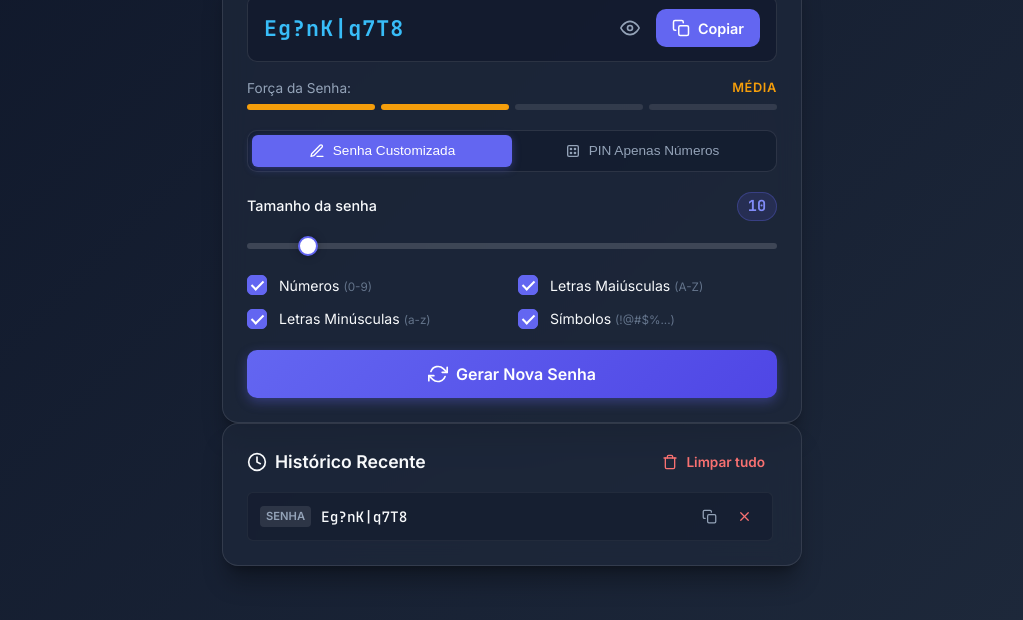
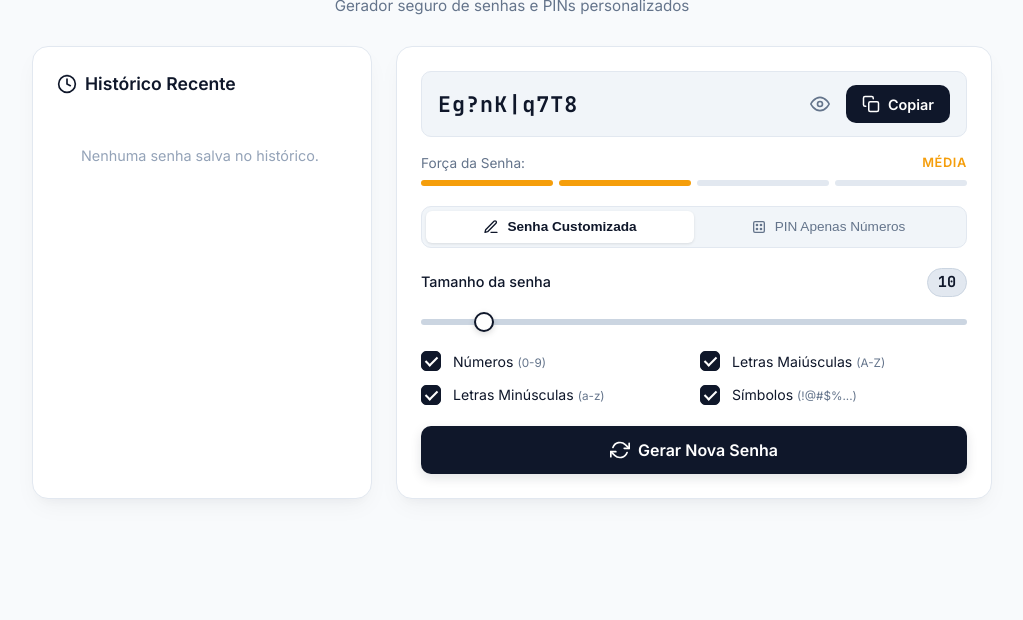
Before and after one commit to anderitmo/gerador-de-senhas, a website: page index.html in a window 1280 px wide. Shown: the part 180-800 px from the top of the page, without its empty margins (128-1151 px from the left). Drawn offline with Linux system fonts and the light colour scheme.

Commit message:
Add files via upload

```diff
--- a/index.html
+++ b/index.html
@@ -22,7 +22,25 @@
     </header>
 
     <main class="main-content">
-      <!-- Card Principal -->
+      <!-- Coluna Esquerda: Histórico de Senhas -->
+      <section class="card history-card">
+        <div class="history-header">
+          <div class="history-title">
+            <svg xmlns="http://www.w3.org/2000/svg" width="20" height="20" viewBox="0 0 24 24" fill="none" stroke="currentColor" stroke-width="2" stroke-linecap="round" stroke-linejoin="round"><circle cx="12" cy="12" r="10"></circle><polyline points="12 6 12 12 16 14"></polyline></svg>
+            <h2>Histórico Recente</h2>
+          </div>
+          <button id="clearHistoryBtn" class="btn btn-ghost text-danger" title="Excluir todo o histórico">
+            <svg xmlns="http://www.w3.org/2000/svg" width="16" height="16" viewBox="0 0 24 24" fill="none" stroke="currentColor" stroke-width="2" stroke-linecap="round" stroke-linejoin="round"><polyline points="3 6 5 6 21 6"></polyline><path d="M19 6v14a2 2 0 0 1-2 2H7a2 2 0 0 1-2-2V6m3 0V4a2 2 0 0 1 2-2h4a2 2 0 0 1 2 2v2"></path></svg>
+            Limpar tudo
+          </button>
+        </div>
+
+        <div id="historyList" class="history-list">
+          <!-- Itens do histórico serão inseridos dinamicamente aqui -->
+        </div>
+      </section>
+
+      <!-- Coluna Direita: Gerador de Senhas -->
       <section class="card generator-card">
         <!-- Display da Senha Gerada -->
         <div class="display-box">
@@ -113,24 +131,6 @@
           Gerar Nova Senha
         </button>
       </section>
-
-      <!-- Histórico de Senhas -->
-      <section class="card history-card">
-        <div class="history-header">
-          <div class="history-title">
-            <svg xmlns="http://www.w3.org/2000/svg" width="20" height="20" viewBox="0 0 24 24" fill="none" stroke="currentColor" stroke-width="2" stroke-linecap="round" stroke-linejoin="round"><circle cx="12" cy="12" r="10"></circle><polyline points="12 6 12 12 16 14"></polyline></svg>
-            <h2>Histórico Recente</h2>
-          </div>
-          <button id="clearHistoryBtn" class="btn btn-ghost text-danger" title="Excluir todo o histórico">
-            <svg xmlns="http://www.w3.org/2000/svg" width="16" height="16" viewBox="0 0 24 24" fill="none" stroke="currentColor" stroke-width="2" stroke-linecap="round" stroke-linejoin="round"><polyline points="3 6 5 6 21 6"></polyline><path d="M19 6v14a2 2 0 0 1-2 2H7a2 2 0 0 1-2-2V6m3 0V4a2 2 0 0 1 2-2h4a2 2 0 0 1 2 2v2"></path></svg>
-            Limpar tudo
-          </button>
-        </div>
-
-        <div id="historyList" class="history-list">
-          <!-- Itens do histórico serão inseridos dinamicamente aqui -->
-        </div>
-      </section>
     </main>
 
     <!-- Toast Notification -->
--- a/script.js
+++ b/script.js
@@ -120,7 +120,7 @@ function calculateStrength(password, mode) {
     { text: 'Fraca', color: '#f97316' },       // 1 bar
     { text: 'Média', color: '#f59e0b' },       // 2 bars
     { text: 'Forte', color: '#10b981' },       // 3 bars
-    { text: 'Muito Forte', color: '#3b82f6' }  // 4 bars
+    { text: 'Muito Forte', color: '#2563eb' }  // 4 bars
   ];
 
   return {
@@ -134,6 +134,7 @@ function calculateStrength(password, mode) {
  * Render Password Strength UI
  */
 function updateStrengthUI(password) {
+  if (typeof document === 'undefined') return;
   const strengthText = document.getElementById('strengthText');
   const strengthBars = document.getElementById('strengthBars');
   if (!strengthText || !strengthBars) return;
@@ -147,7 +148,7 @@ function updateStrengthUI(password) {
     if (index < score) {
       bar.style.backgroundColor = color;
     } else {
-      bar.style.backgroundColor = 'rgba(255, 255, 255, 0.1)';
+      bar.style.backgroundColor = '#e2e8f0';
     }
   });
 }
@@ -176,6 +177,7 @@ function saveHistory(history) {
 }
 
 function addToHistory(value, type) {
+  if (!value) return;
   let history = getHistory();
   // Avoid duplicate if same as the last generated item
   if (history.length > 0 && history[0].value === value) {
@@ -214,6 +216,7 @@ function clearAllHistory() {
  * Render History List UI
  */
 function renderHistory() {
+  if (typeof document === 'undefined') return;
   const historyList = document.getElementById('historyList');
   const clearHistoryBtn = document.getElementById('clearHistoryBtn');
   if (!historyList || !clearHistoryBtn) return;
@@ -251,7 +254,7 @@ function renderHistory() {
     // Copy event
     itemEl.querySelector('.copy-item-btn').addEventListener('click', (e) => {
       const val = e.currentTarget.getAttribute('data-value');
-      copyToClipboard(val);
+      copyToClipboard(val, false);
     });
 
     // Remove event
@@ -270,9 +273,16 @@ function escapeHtml(str) {
 
 /**
  * Copy to Clipboard Helper
+ * @param {string} text - Text to copy
+ * @param {boolean} shouldSaveToHistory - Whether to record this copy action into history persistence
  */
-function copyToClipboard(text) {
+function copyToClipboard(text, shouldSaveToHistory = true) {
   if (!text) return;
+
+  if (shouldSaveToHistory) {
+    addToHistory(text, currentMode === 'pin' ? 'PIN' : 'Senha');
+  }
+
   if (typeof navigator !== 'undefined' && navigator.clipboard && navigator.clipboard.writeText) {
     navigator.clipboard.writeText(text).then(() => showToast('Copiado para a área de transferência!'));
   } else if (typeof document !== 'undefined') {
@@ -292,6 +302,7 @@ function copyToClipboard(text) {
  */
 let toastTimeout;
 function showToast(msg) {
+  if (typeof document === 'undefined') return;
   const toast = document.getElementById('toast');
   if (!toast) return;
   toast.textContent = msg;
@@ -306,11 +317,11 @@ function showToast(msg) {
  * Generate Action Handler
  */
 function handleGenerate() {
-  const lengthSlider = document.getElementById('lengthSlider');
-  const chkNumbers = document.getElementById('chkNumbers');
-  const chkUppercase = document.getElementById('chkUppercase');
-  const chkLowercase = document.getElementById('chkLowercase');
-  const chkSymbols = document.getElementById('chkSymbols');
+  const lengthSlider = typeof document !== 'undefined' ? document.getElementById('lengthSlider') : null;
+  const chkNumbers = typeof document !== 'undefined' ? document.getElementById('chkNumbers') : null;
+  const chkUppercase = typeof document !== 'undefined' ? document.getElementById('chkUppercase') : null;
+  const chkLowercase = typeof document !== 'undefined' ? document.getElementById('chkLowercase') : null;
+  const chkSymbols = typeof document !== 'undefined' ? document.getElementById('chkSymbols') : null;
 
   const options = {
     length: lengthSlider ? parseInt(lengthSlider.value, 10) : 10,
@@ -324,13 +335,13 @@ function handleGenerate() {
   currentPassword = generatePasswordOptions(options);
   renderDisplayPassword();
   updateStrengthUI(currentPassword);
-  addToHistory(currentPassword, currentMode === 'pin' ? 'PIN' : 'Senha');
 }
 
 /**
  * Render Main Output Display
  */
 function renderDisplayPassword() {
+  if (typeof document === 'undefined') return;
   const passwordText = document.getElementById('passwordText');
   if (!passwordText) return;
 
@@ -347,6 +358,7 @@ function renderDisplayPassword() {
  * Event Listeners Registration
  */
 function initEvents() {
+  if (typeof document === 'undefined') return;
   const lengthSlider = document.getElementById('lengthSlider');
   const lengthValue = document.getElementById('lengthValue');
   const chkNumbers = document.getElementById('chkNumbers');
@@ -397,9 +409,19 @@ function initEvents() {
           if (currentMode === 'pin') {
             optionsGrid.style.opacity = '0.4';
             optionsGrid.style.pointerEvents = 'none';
+            // Set PIN default length to 4
+            if (lengthSlider && lengthValue) {
+              lengthSlider.value = 4;
+              lengthValue.textContent = '4';
+            }
           } else {
             optionsGrid.style.opacity = '1';
             optionsGrid.style.pointerEvents = 'auto';
+            // Set Custom Password default length to 10 if previously set to PIN default
+            if (lengthSlider && lengthValue && lengthSlider.value === '4') {
+              lengthSlider.value = 10;
+              lengthValue.textContent = '10';
+            }
           }
         }
 
@@ -412,11 +434,11 @@ function initEvents() {
   if (generateBtn) generateBtn.addEventListener('click', handleGenerate);
 
   // Copy Main Password
-  if (copyBtn) copyBtn.addEventListener('click', () => copyToClipboard(currentPassword));
+  if (copyBtn) copyBtn.addEventListener('click', () => copyToClipboard(currentPassword, true));
   if (passwordOutput) {
     passwordOutput.addEventListener('click', (e) => {
       if (!e.target.closest('.display-actions')) {
-        copyToClipboard(currentPassword);
+        copyToClipboard(currentPassword, true);
       }
     });
   }
@@ -459,6 +481,10 @@ if (typeof module !== 'undefined' && module.exports) {
   module.exports = {
     generatePasswordOptions,
     calculateStrength,
+    getHistory,
+    saveHistory,
+    addToHistory,
+    clearAllHistory,
     CHAR_SETS
   };
 }
--- a/style.css
+++ b/style.css
@@ -1,21 +1,22 @@
-/* Variables & Theme Properties */
+/* Variables & Theme Properties - Light / Clean / Neutral */
 :root {
-  --bg-gradient-start: #0f172a;
-  --bg-gradient-end: #1e293b;
-  --card-bg: rgba(30, 41, 59, 0.7);
-  --card-border: rgba(255, 255, 255, 0.1);
-  --text-primary: #f8fafc;
-  --text-secondary: #94a3b8;
-  --text-muted: #64748b;
+  --bg-main: #f8fafc;
+  --card-bg: #ffffff;
+  --card-border: #e2e8f0;
+  --text-primary: #0f172a;
+  --text-secondary: #64748b;
+  --text-muted: #94a3b8;
 
-  --accent-primary: #6366f1;
-  --accent-primary-hover: #4f46e5;
-  --accent-glow: rgba(99, 102, 241, 0.35);
+  --accent-primary: #2563eb;
+  --accent-primary-hover: #1d4ed8;
+  --accent-glow: rgba(37, 99, 235, 0.15);
+
+  --neutral-bg: #f1f5f9;
+  --neutral-border: #cbd5e1;
 
   --success-color: #10b981;
   --warning-color: #f59e0b;
   --danger-color: #ef4444;
-  --danger-hover: #dc2626;
 
   --font-sans: 'Inter', -apple-system, BlinkMacSystemFont, "Segoe UI", Roboto, sans-serif;
   --font-mono: 'JetBrains Mono', monospace;
@@ -35,22 +36,22 @@
 
 body {
   font-family: var(--font-sans);
-  background: linear-gradient(135deg, var(--bg-gradient-start), var(--bg-gradient-end));
+  background-color: var(--bg-main);
   color: var(--text-primary);
   min-height: 100vh;
   display: flex;
   justify-content: center;
   align-items: center;
-  padding: 24px 16px;
+  padding: 32px 20px;
   line-height: 1.5;
 }
 
 .app-container {
   width: 100%;
-  max-width: 580px;
+  max-width: 960px;
   display: flex;
   flex-direction: column;
-  gap: 24px;
+  gap: 28px;
 }
 
 /* Header */
@@ -67,23 +68,21 @@ body {
 }
 
 .logo-icon {
-  background: linear-gradient(135deg, #6366f1, #a855f7);
+  background: var(--text-primary);
   color: #ffffff;
   padding: 8px;
   border-radius: var(--radius-md);
   display: flex;
   align-items: center;
   justify-content: center;
-  box-shadow: 0 4px 14px var(--accent-glow);
+  box-shadow: 0 4px 12px rgba(15, 23, 42, 0.12);
 }
 
 .app-header h1 {
-  font-size: 1.8rem;
+  font-size: 2rem;
   font-weight: 700;
   letter-spacing: -0.02em;
-  background: linear-gradient(to right, #ffffff, #cbd5e1);
-  -webkit-background-clip: text;
-  -webkit-text-fill-color: transparent;
+  color: var(--text-primary);
 }
 
 .subtitle {
@@ -91,20 +90,38 @@ body {
   font-size: 0.95rem;
 }
 
+/* Two-Column Main Grid */
+.main-content {
+  display: grid;
+  grid-template-columns: 340px 1fr;
+  gap: 24px;
+  align-items: start;
+}
+
+@media (max-width: 820px) {
+  .main-content {
+    grid-template-columns: 1fr;
+  }
+}
+
 /* Cards */
 .card {
   background: var(--card-bg);
-  backdrop-filter: blur(12px);
-  -webkit-backdrop-filter: blur(12px);
   border: 1px solid var(--card-border);
   border-radius: var(--radius-lg);
   padding: 24px;
-  box-shadow: 0 20px 25px -5px rgba(0, 0, 0, 0.3), 0 8px 10px -6px rgba(0, 0, 0, 0.3);
+  box-shadow: 0 10px 25px -5px rgba(15, 23, 42, 0.05), 0 8px 10px -6px rgba(15, 23, 42, 0.03);
+}
+
+/* Generator Card */
+.generator-card {
+  display: flex;
+  flex-direction: column;
 }
 
 /* Password Display */
 .display-box {
-  background: rgba(15, 23, 42, 0.6);
+  background: var(--neutral-bg);
   border: 1px solid var(--card-border);
   border-radius: var(--radius-md);
   padding: 12px 16px;
@@ -117,7 +134,7 @@ body {
 }
 
 .display-box:hover {
-  border-color: rgba(99, 102, 241, 0.4);
+  border-color: var(--neutral-border);
 }
 
 .password-output {
@@ -127,7 +144,7 @@ body {
   font-family: var(--font-mono);
   font-size: 1.35rem;
   font-weight: 700;
-  color: #38bdf8;
+  color: var(--text-primary);
   letter-spacing: 0.05em;
   user-select: all;
   cursor: pointer;
@@ -171,29 +188,28 @@ body {
 }
 
 .btn-primary {
-  background: var(--accent-primary);
+  background: var(--text-primary);
   color: white;
 }
 
 .btn-primary:hover {
-  background: var(--accent-primary-hover);
-  box-shadow: 0 0 15px var(--accent-glow);
+  background: #334155;
 }
 
 .btn-action {
   width: 100%;
   padding: 14px;
-  background: linear-gradient(135deg, #6366f1, #4f46e5);
+  background: var(--text-primary);
   color: white;
   font-size: 1rem;
   border-radius: var(--radius-md);
   margin-top: 20px;
-  box-shadow: 0 4px 12px var(--accent-glow);
+  box-shadow: 0 4px 12px rgba(15, 23, 42, 0.12);
 }
 
 .btn-action:hover {
+  background: #334155;
   transform: translateY(-1px);
-  box-shadow: 0 6px 20px var(--accent-glow);
 }
 
 .btn-action:active {
@@ -215,7 +231,7 @@ body {
 
 .icon-btn:hover {
   color: var(--text-primary);
-  background: rgba(255, 255, 255, 0.08);
+  background: #e2e8f0;
 }
 
 .btn-ghost {
@@ -226,16 +242,16 @@ body {
 }
 
 .btn-ghost:hover {
-  background: rgba(255, 255, 255, 0.06);
+  background: #f1f5f9;
 }
 
 .text-danger {
-  color: #f87171;
+  color: #ef4444;
 }
 
 .text-danger:hover {
-  color: var(--danger-color);
-  background: rgba(239, 68, 68, 0.1);
+  color: #dc2626;
+  background: #fef2f2;
 }
 
 /* Strength Meter */
@@ -269,7 +285,7 @@ body {
 
 .strength-bars .bar {
   flex: 1;
-  background: rgba(255, 255, 255, 0.1);
+  background: #e2e8f0;
   border-radius: 3px;
   transition: var(--transition);
 }
@@ -277,7 +293,7 @@ body {
 /* Mode Selector */
 .mode-selector {
   display: flex;
-  background: rgba(15, 23, 42, 0.5);
+  background: var(--neutral-bg);
   border-radius: var(--radius-md);
   padding: 4px;
   margin-bottom: 20px;
@@ -302,9 +318,10 @@ body {
 }
 
 .mode-btn.active {
-  background: var(--accent-primary);
-  color: white;
-  box-shadow: 0 2px 8px var(--accent-glow);
+  background: var(--card-bg);
+  color: var(--text-primary);
+  box-shadow: 0 1px 3px rgba(0, 0, 0, 0.1);
+  font-weight: 600;
 }
 
 /* Controls */
@@ -324,14 +341,14 @@ body {
 }
 
 .length-badge {
-  background: rgba(99, 102, 241, 0.15);
-  color: #818cf8;
+  background: #e2e8f0;
+  color: var(--text-primary);
   padding: 2px 10px;
   border-radius: 20px;
   font-family: var(--font-mono);
   font-weight: 700;
   font-size: 0.95rem;
-  border: 1px solid rgba(99, 102, 241, 0.3);
+  border: 1px solid var(--neutral-border);
 }
 
 /* Slider Custom Styling */
@@ -340,7 +357,7 @@ input[type="range"] {
   appearance: none;
   width: 100%;
   height: 6px;
-  background: rgba(255, 255, 255, 0.15);
+  background: #cbd5e1;
   border-radius: 3px;
   outline: none;
 }
@@ -352,15 +369,15 @@ input[type="range"]::-webkit-slider-thumb {
   height: 20px;
   border-radius: 50%;
   background: white;
-  border: 2px solid var(--accent-primary);
+  border: 2px solid var(--text-primary);
   cursor: pointer;
-  box-shadow: 0 0 10px rgba(0, 0, 0, 0.3);
+  box-shadow: 0 2px 6px rgba(0, 0, 0, 0.15);
   transition: var(--transition);
 }
 
 input[type="range"]::-webkit-slider-thumb:hover {
   transform: scale(1.15);
-  background: var(--accent-primary);
+  background: var(--text-primary);
   border-color: white;
 }
 
@@ -403,19 +420,19 @@ input[type="range"]::-webkit-slider-thumb:hover {
   transform: translateY(-50%);
   height: 20px;
   width: 20px;
-  background-color: rgba(255, 255, 255, 0.08);
-  border: 1px solid var(--card-border);
+  background-color: var(--neutral-bg);
+  border: 1px solid var(--neutral-border);
   border-radius: 5px;
   transition: var(--transition);
 }
 
 .checkbox-container:hover input ~ .checkmark {
-  border-color: var(--accent-primary);
+  border-color: var(--text-primary);
 }
 
 .checkbox-container input:checked ~ .checkmark {
-  background-color: var(--accent-primary);
-  border-color: var(--accent-primary);
+  background-color: var(--text-primary);
+  border-color: var(--text-primary);
 }
 
 .checkmark:after {
@@ -439,13 +456,15 @@ input[type="range"]::-webkit-slider-thumb:hover {
 }
 
 .option-label small {
-  color: var(--text-muted);
+  color: var(--text-secondary);
   font-weight: normal;
 }
 
-/* History Card */
+/* History Card - Left Column */
 .history-card {
-  margin-top: 0;
+  height: 100%;
+  display: flex;
+  flex-direction: column;
 }
 
 .history-header {
@@ -471,7 +490,7 @@ input[type="range"]::-webkit-slider-thumb:hover {
   display: flex;
   flex-direction: column;
   gap: 8px;
-  max-height: 240px;
+  max-height: 420px;
   overflow-y: auto;
   padding-right: 4px;
 }
@@ -488,15 +507,15 @@ input[type="range"]::-webkit-slider-thumb:hover {
   text-align: center;
   color: var(--text-muted);
   font-size: 0.9rem;
-  padding: 24px 0;
+  padding: 32px 0;
 }
 
 .history-item {
   display: flex;
   align-items: center;
   justify-content: space-between;
-  background: rgba(15, 23, 42, 0.4);
-  border: 1px solid rgba(255, 255, 255, 0.05);
+  background: var(--neutral-bg);
+  border: 1px solid var(--card-border);
   border-radius: var(--radius-sm);
   padding: 8px 12px;
   font-family: var(--font-mono);
@@ -505,8 +524,7 @@ input[type="range"]::-webkit-slider-thumb:hover {
 }
 
 .history-item:hover {
-  background: rgba(15, 23, 42, 0.7);
-  border-color: rgba(255, 255, 255, 0.1);
+  border-color: var(--neutral-border);
 }
 
 .history-item-left {
@@ -530,8 +548,8 @@ input[type="range"]::-webkit-slider-thumb:hover {
   border-radius: 4px;
   text-transform: uppercase;
   font-weight: 600;
-  background: rgba(255, 255, 255, 0.1);
-  color: var(--text-secondary);
+  background: #e2e8f0;
+  color: var(--text-primary);
 }
 
 .history-item-actions {
@@ -546,13 +564,13 @@ input[type="range"]::-webkit-slider-thumb:hover {
   bottom: 24px;
   left: 50%;
   transform: translateX(-50%) translateY(100px);
-  background: #10b981;
+  background: var(--text-primary);
   color: white;
   padding: 10px 20px;
   border-radius: 30px;
   font-size: 0.9rem;
   font-weight: 500;
-  box-shadow: 0 10px 25px rgba(0, 0, 0, 0.3);
+  box-shadow: 0 10px 25px rgba(0, 0, 0, 0.15);
   opacity: 0;
   transition: all 0.3s cubic-bezier(0.68, -0.55, 0.265, 1.55);
   pointer-events: none;
```
Also changed, not shown: test/generator.test.js (+32 -17 lines), 1 other file.
